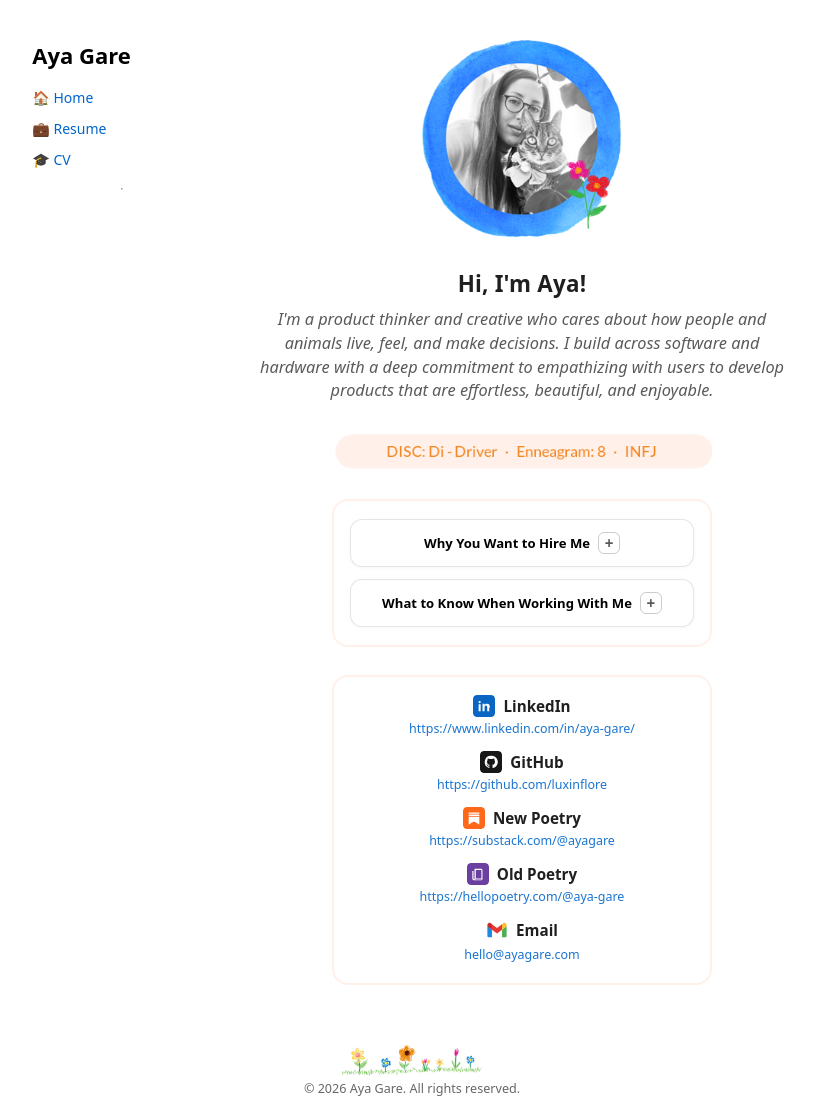
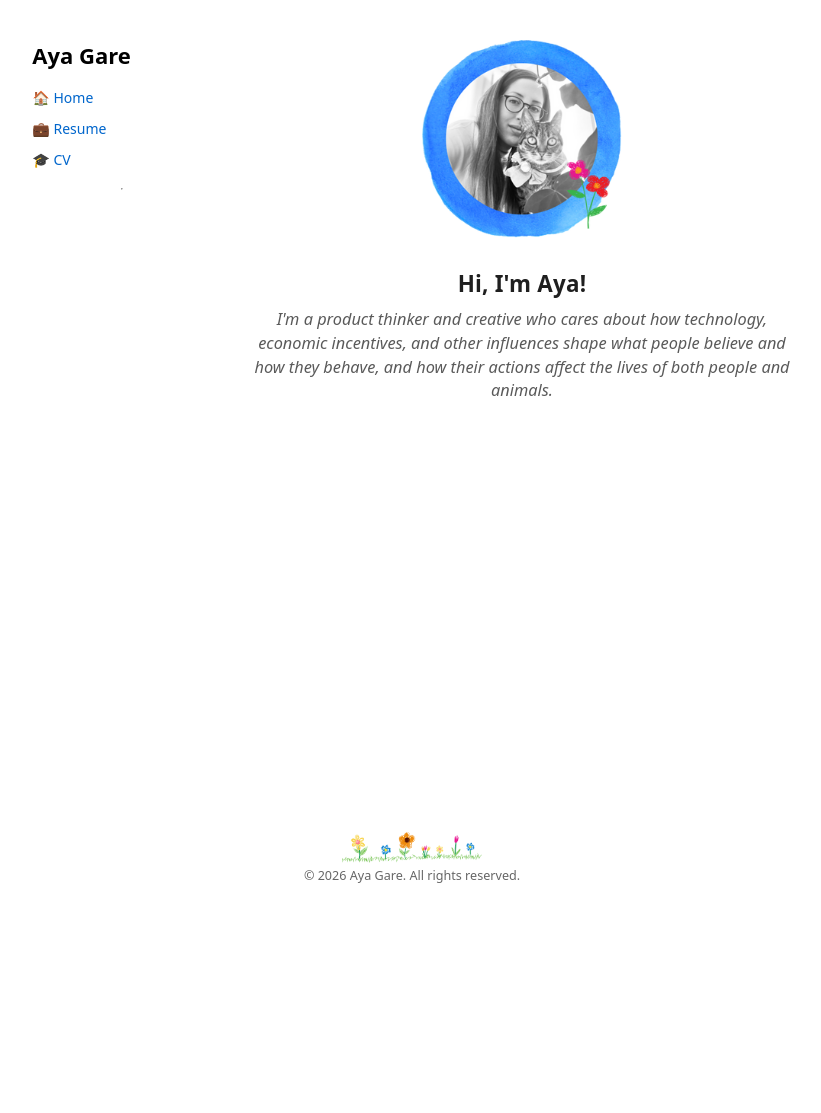
Before and after one commit to luxinflore/luxinflore.github.io, a Jekyll site: the page built from index.md, in a window 1280 px wide. Shown: the whole page, without its empty margins (228-1049 px from the left). Built offline with Jekyll 4.4.1, drawn with Linux system fonts in a browser that asks for light colours; after the commit the page ends 900 px from its top, so only the background shows below that.

Commit message:
Simplify the homepage to the portrait and a new summary.
Co-authored-by: Cursor <cursoragent@cursor.com>

```diff
--- a/index.md
+++ b/index.md
@@ -11,12 +11,13 @@ class: page--home
 <div class="intro-text">
   <h1>Hi, I'm Aya!</h1>
   <p>
-    I'm a product thinker and creative who cares about how people and animals live,
-    feel, and make decisions. I build across software and hardware with a deep commitment
-    to empathizing with users to develop products that are effortless, beautiful, and enjoyable.
+    I'm a product thinker and creative who cares about how technology, economic incentives,
+    and other influences shape what people believe and how they behave, and how their
+    actions affect the lives of both people and animals.
   </p>
 </div>
 
+<!-- Temporarily hidden from published home page:
 <div class="center-content">
   <img src="/assets/images/personality.png" alt="Personality: DISC Di Driver, Enneagram 8, INFJ" />
 </div>
@@ -68,6 +73,7 @@ class: page--home
       </span>
       <a href="https://hellopoetry.com/@aya-gare">https://hellopoetry.com/@aya-gare</a>
     </li>
+    -->
     <li>
       <span class="find-me-label">
         <svg class="find-me-icon" viewBox="0 0 48 48" aria-hidden="true">
@@ -83,6 +89,7 @@ class: page--home
     </li>
   </ul>
 </div>
+{% endcomment %}
 
 <!-- Temporarily hidden from published home page:
 <div class="industry-experience">
```
Also changed, not shown: other parts of index.md (+4 -0 lines).
